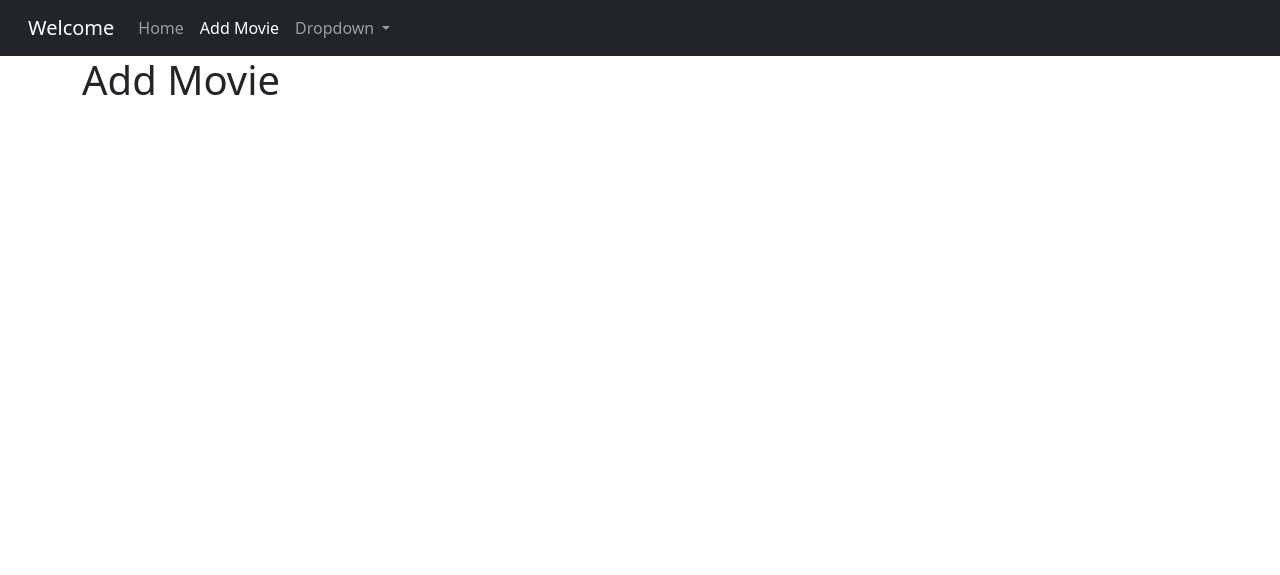
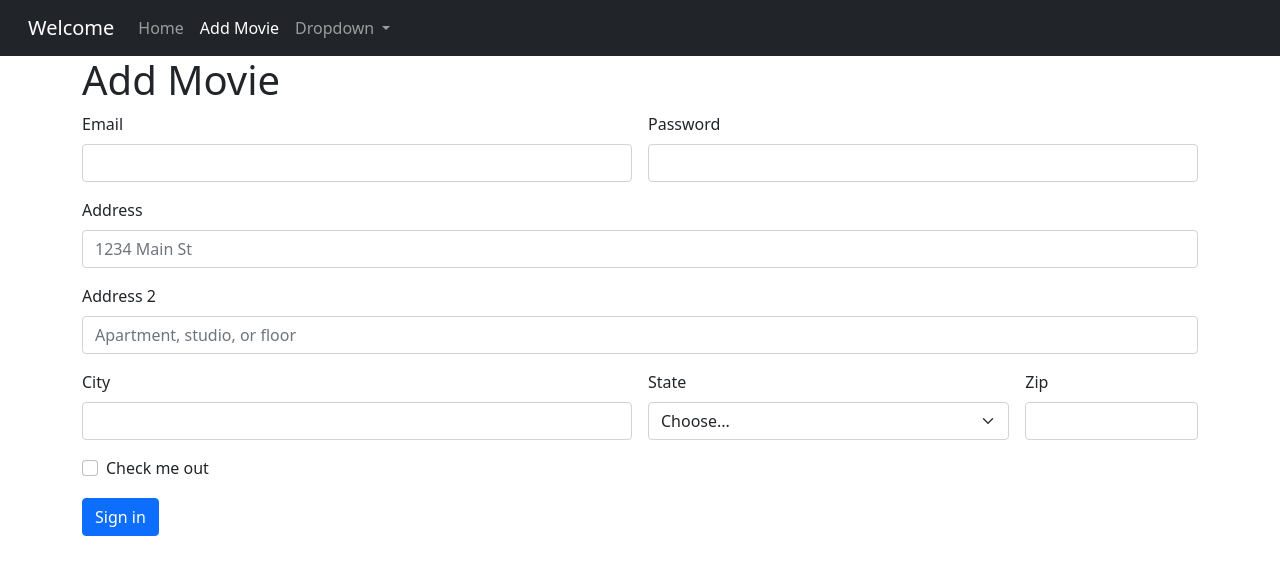
Before and after one commit to CodewithSaini/MovieServer_Django, a Django app: page /addmovie/ in a window 1280 px wide. Shown: the top 575 px of the page. Run offline with Django 4.2, Linux system fonts and the light colour scheme.

Commit message:
added addmovie components

```diff
--- a/ViewMovie/templates/addmovie.html
+++ b/ViewMovie/templates/addmovie.html
@@ -8,6 +8,50 @@
 
     <div  class="container">
         <h1>Add Movie</h1>
+        <form class="row g-3">
+            <div class="col-md-6">
+              <label for="inputEmail4" class="form-label">Email</label>
+              <input type="email" class="form-control" id="inputEmail4">
+            </div>
+            <div class="col-md-6">
+              <label for="inputPassword4" class="form-label">Password</label>
+              <input type="password" class="form-control" id="inputPassword4">
+            </div>
+            <div class="col-12">
+              <label for="inputAddress" class="form-label">Address</label>
+              <input type="text" class="form-control" id="inputAddress" placeholder="1234 Main St">
+            </div>
+            <div class="col-12">
+              <label for="inputAddress2" class="form-label">Address 2</label>
+              <input type="text" class="form-control" id="inputAddress2" placeholder="Apartment, studio, or floor">
+            </div>
+            <div class="col-md-6">
+              <label for="inputCity" class="form-label">City</label>
+              <input type="text" class="form-control" id="inputCity">
+            </div>
+            <div class="col-md-4">
+              <label for="inputState" class="form-label">State</label>
+              <select id="inputState" class="form-select">
+                <option selected>Choose...</option>
+                <option>...</option>
+              </select>
+            </div>
+            <div class="col-md-2">
+              <label for="inputZip" class="form-label">Zip</label>
+              <input type="text" class="form-control" id="inputZip">
+            </div>
+            <div class="col-12">
+              <div class="form-check">
+                <input class="form-check-input" type="checkbox" id="gridCheck">
+                <label class="form-check-label" for="gridCheck">
+                  Check me out
+                </label>
+              </div>
+            </div>
+            <div class="col-12">
+              <button type="submit" class="btn btn-primary">Sign in</button>
+            </div>
+          </form>
 
     </div>
 
```
